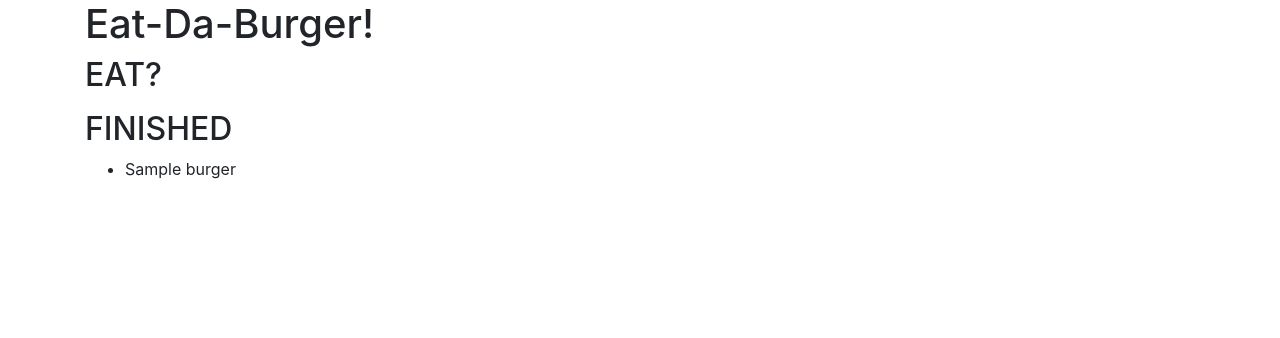
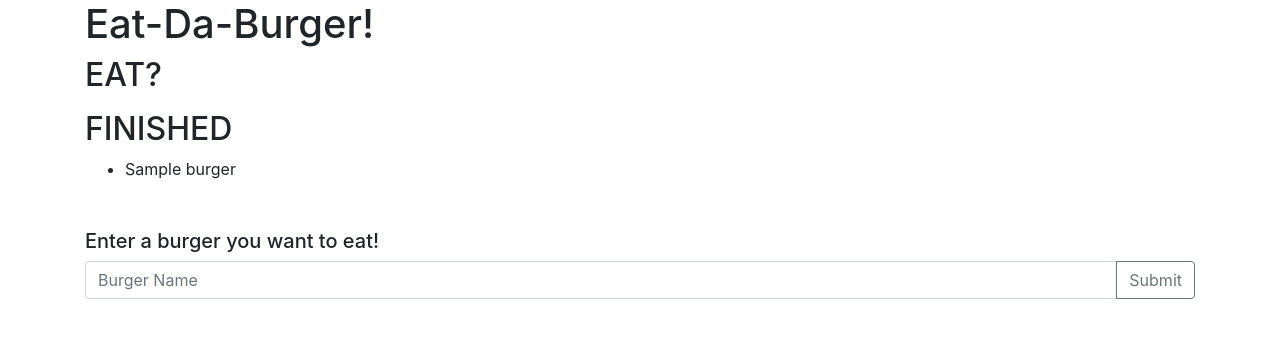
Before and after one commit to sylhuynh/burger, a Node server app: template views/index.handlebars in a window 1280 px wide. Shown: the top 338 px of the page. Run offline with Node 20, Linux system fonts and the light colour scheme; the template is opened without the code that fills it: most values are stand-ins (such as "Sample title", 1, 10 or a date in 2020); some libraries are stand-ins or nearby versions.

Commit message:
added create form with submit btn

```diff
--- a/views/index.handlebars
+++ b/views/index.handlebars
@@ -23,3 +23,15 @@
     {{/each}}
   </ul>
 </section>
+
+<section class = "container my-5">
+  <h5>Enter a burger you want to eat!</h5>
+  <form action="/api/burgers" method = "POST">
+    <div class="input-group mb-3">
+      <input name = "burger_name" type="text" class="form-control" placeholder="Burger Name" aria-label="insert burger name">
+      <div class="input-group-append">
+        <button class="btn btn-outline-secondary" type="submit" >Submit</button>
+      </div>
+    </div>
+  </form>
+</section>
```
